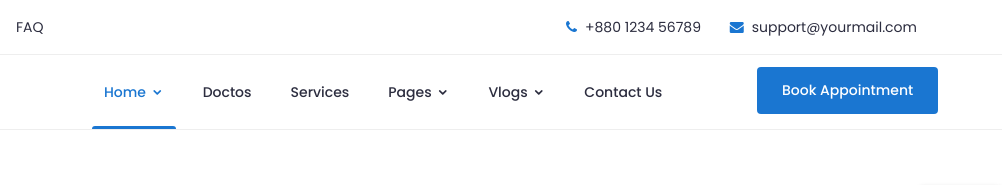
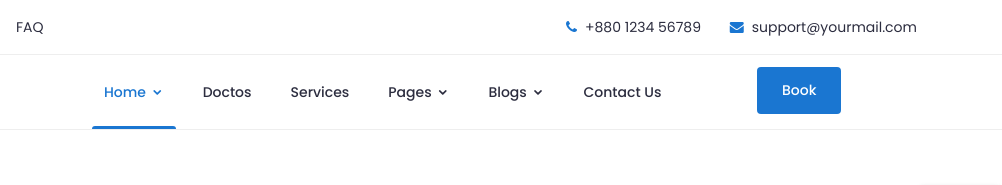
Before and after one commit to vangauttam/Mediplus-Lite-Free-Website-Template---Free-CSS.com, a plain HTML site: page 404.html in a window 1280 px wide. Shown: the top 185 px of the page, 278-1280 px from the left. Drawn offline with Linux system fonts and the light colour scheme; a script that the page names is missing.

Commit message:
Book Appointment replace

```diff
--- a/404.html
+++ b/404.html
@@ -137,7 +137,7 @@
 													<li><a href="404.html">404 Error</a></li>
 												</ul>
 											</li>
-											<li><a href="#">Vlogs <i class="icofont-rounded-down"></i></a>
+											<li><a href="#">Blogs <i class="icofont-rounded-down"></i></a>
 												<ul class="dropdown">
 													<li><a href="blog-single.html">Blog Details</a></li>
 												</ul>
@@ -150,7 +150,7 @@
 							</div>
 							<div class="col-lg-2 col-12">
 								<div class="get-quote">
-									<a href="appointment.html" class="btn">Book Appointment</a>
+									<a href="appointment.html" class="btn">Book</a>
 								</div>
 							</div>
 						</div>
```
Also changed, not shown: blog-single.html (+1 -1 lines), contact.html (+1 -1 lines), index.html (+1 -1 lines), portfolio-details.html (+1 -1 lines).
